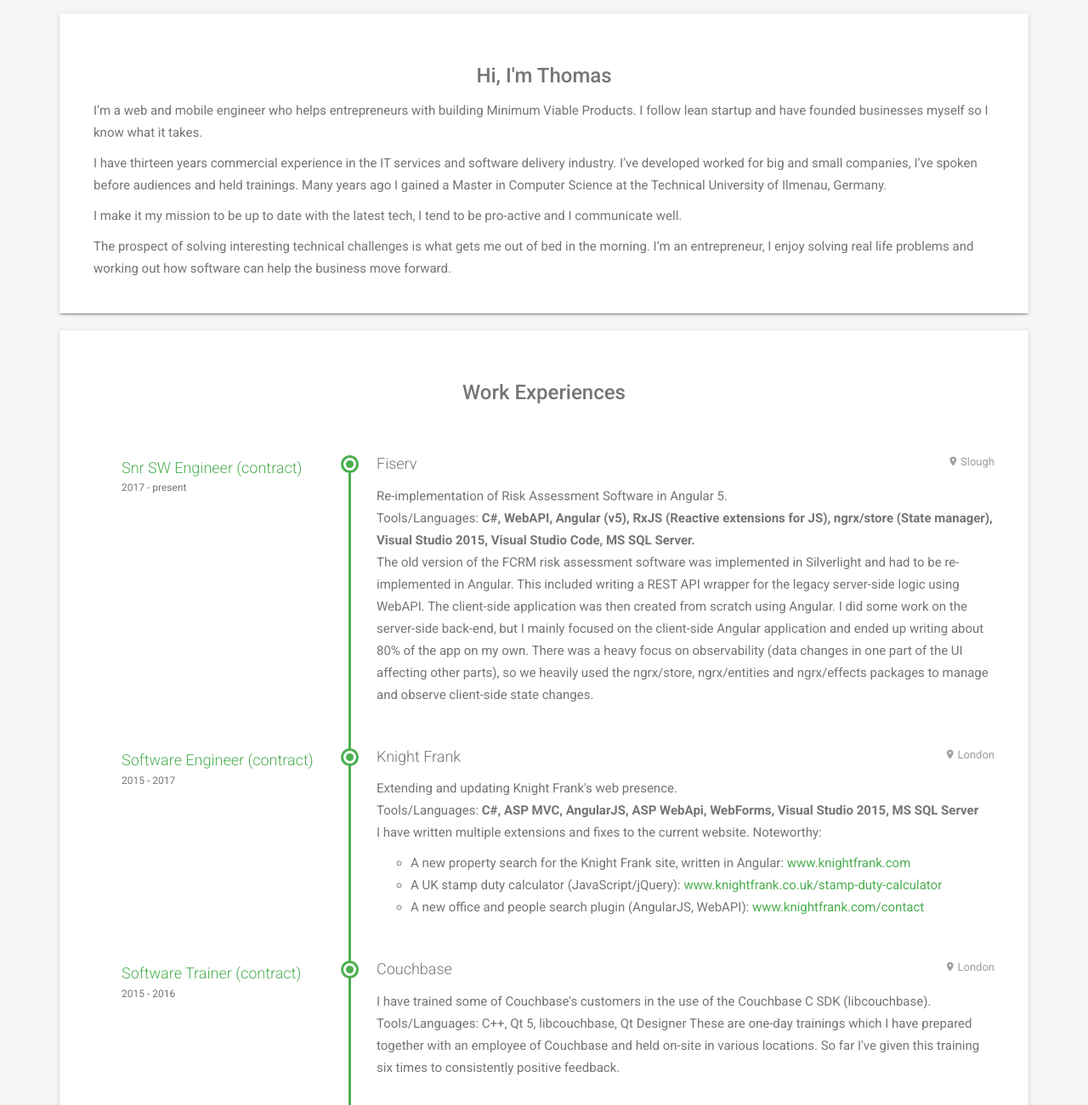
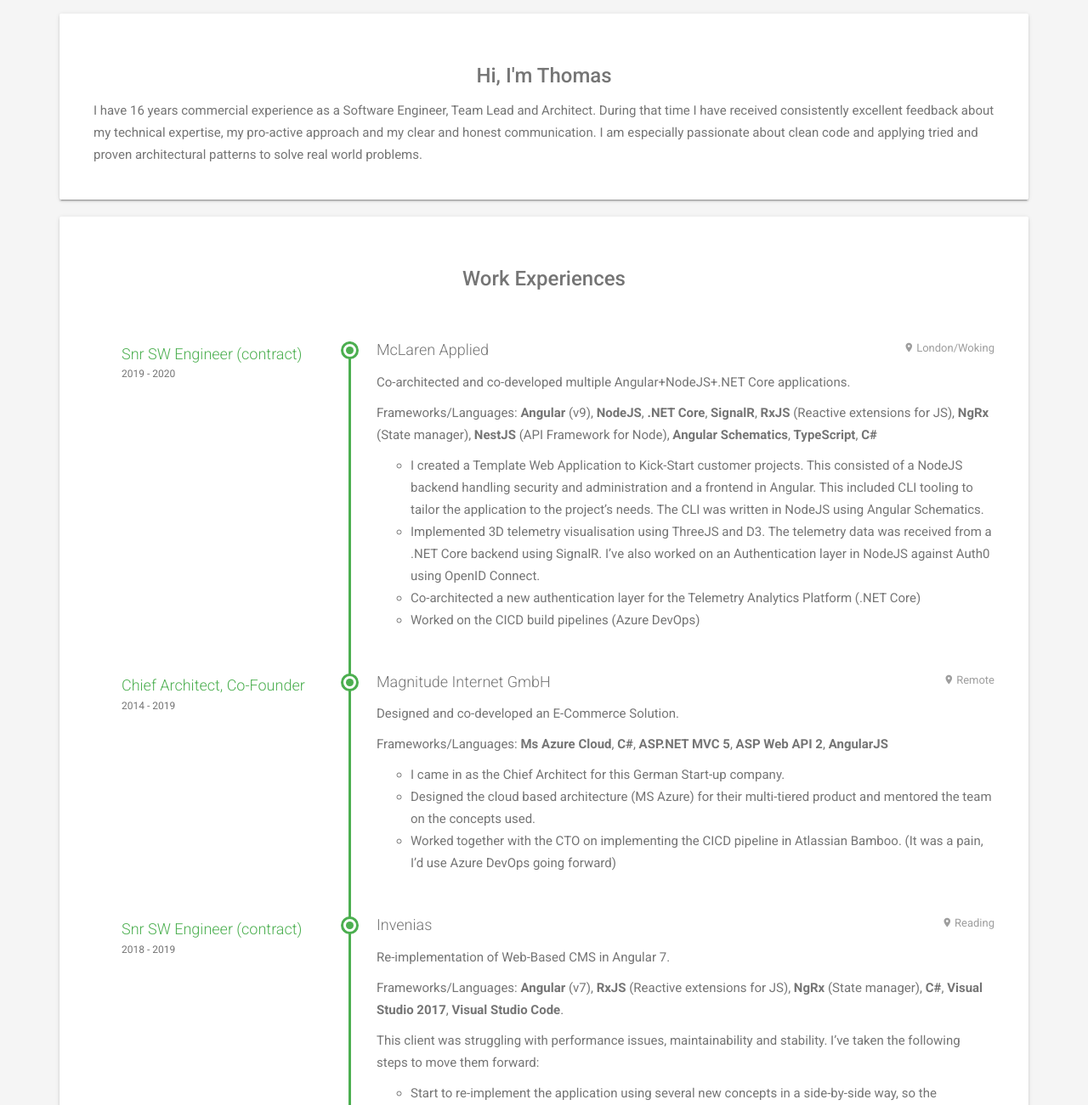
Before and after one commit to tkglaser/tkglaser.github.io, a Jekyll site: the page built from content/about.html, in a window 1280 px wide and 1400 px high, scrolled down 387 px, cut to the strip 99-1400 px from the top of the window. Shown: the whole strip at 85% size. Built offline with Jekyll 4.4.1, drawn with Linux system fonts in a browser that asks for light colours; some of the changed text lies outside the part shown.

Commit message:
About me

```diff
--- a/content/about.html
+++ b/content/about.html
@@ -20,18 +20,13 @@
   <div class="card card-block card-block-big">
     <h3 class="fw-500 text-center">Hi, I'm Thomas</h3>
 {% capture bio %}
-I'm a web and mobile engineer who helps entrepreneurs with building Minimum Viable Products.
-I follow lean startup and have founded businesses myself so I know what it takes.
-
-I have thirteen years commercial experience in the IT services
-and software delivery industry. I've developed worked for big and small companies, I've spoken before audiences
-and held trainings. Many years ago I gained a Master in Computer Science at the Technical University of Ilmenau, Germany.
-
-I make it my mission to be up to date with the latest tech, I tend to be pro-active and I communicate well.
-
-The prospect of solving interesting technical challenges is what gets me out of bed in the morning.
-I'm an entrepreneur, I enjoy solving real life problems and working out how software can help the
-business move forward.
+I have 16 years commercial experience as a Software Engineer,
+Team Lead and Architect. During that time I have received
+consistently excellent
+feedback about my technical expertise, my pro-active approach and my
+clear and honest communication. I am especially passionate about clean code
+and applying tried and proven architectural patterns to solve
+real world problems.
 
 {% endcapture %}
 {{ bio | markdownify }}
@@ -41,10 +36,89 @@
     <h3 class="text-center fw-500 mb-6">Work Experiences</h3>
     <ul class="ms-timeline-left">
       <li class="ms-timeline-left-item wow fadeInUp">
+        <h4>McLaren Applied</h4>
+        <div class="ms-timeline-left-left">
+          <h4 class="color-primary">Snr SW Engineer (contract)</h4>
+          <time class="ms-timeline-left-time">2019 - 2020</time>
+        </div>
+        <span class="ms-timeline-left-city">London/Woking</span>
+{% capture mclaren_text %}
+Co-architected and co-developed multiple Angular+NodeJS+.NET Core applications.
+
+Frameworks/Languages: **Angular** (v9), **NodeJS**, **.NET Core**,
+**SignalR**, **RxJS** (Reactive extensions for JS),
+**NgRx** (State manager),
+**NestJS** (API Framework for Node), **Angular Schematics**, **TypeScript**, **C#**
+
+* I created a Template Web Application to Kick-Start customer projects. This
+  consisted of a NodeJS backend handling security and administration and a
+  frontend in Angular. This included CLI tooling to tailor the application to
+  the project's needs. The CLI was written in NodeJS using Angular Schematics.
+* Implemented 3D telemetry visualisation using ThreeJS and D3. The telemetry data
+  was received from a .NET Core backend using SignalR. I've also worked on an
+  Authentication layer in NodeJS against Auth0 using OpenID Connect.
+* Co-architected a new authentication layer for the Telemetry Analytics
+  Platform (.NET Core)
+* Worked on the CICD build pipelines (Azure DevOps)
+{% endcapture %}
+{{ mclaren_text | markdownify }}
+      </li>
+      <li class="ms-timeline-left-item wow fadeInUp">
+        <h4>Magnitude Internet GmbH</h4>
+        <div class="ms-timeline-left-left">
+          <h4 class="color-primary">Chief Architect, Co-Founder</h4>
+          <time class="ms-timeline-left-time">2014 - 2019</time>
+        </div>
+        <span class="ms-timeline-left-city">Remote</span>
+{% capture magnitude_text %}
+Designed and co-developed an E-Commerce Solution.
+
+Frameworks/Languages: **Ms Azure Cloud**, **C#**, **ASP.NET MVC 5**,
+**ASP Web API 2**, **AngularJS**
+
+* I came in as the Chief Architect for this German Start-up company.
+* Designed the cloud based architecture (MS Azure) for their
+  multi-tiered product and mentored the team on the concepts used.
+* Worked together with the CTO on implementing the CICD
+  pipeline in Atlassian Bamboo. (It was a pain, I'd use Azure DevOps going forward)
+{% endcapture %}
+{{ magnitude_text | markdownify }}
+      </li>
+      <li class="ms-timeline-left-item wow fadeInUp">
+        <h4>Invenias</h4>
+        <div class="ms-timeline-left-left">
+          <h4 class="color-primary">Snr SW Engineer (contract)</h4>
+          <time class="ms-timeline-left-time">2018 - 2019</time>
+        </div>
+        <span class="ms-timeline-left-city">Reading</span>
+{% capture invenias_text %}
+Re-implementation of Web-Based CMS in Angular 7.
+
+Frameworks/Languages: **Angular** (v7), **RxJS** (Reactive extensions for JS),
+**NgRx** (State manager), **C#**, **Visual Studio 2017**,
+**Visual Studio Code**.
+
+This client was struggling with performance issues, maintainability and
+stability. I’ve taken the following steps to move them forward:
+
+* Start to re-implement the application using several new concepts in
+  a side-by-side way, so the improvements can be seen immediately.
+  Many new features were implemented along the way.
+* Introduce NgRx for client-side state management and caching.
+* Migrate from Angular 4 to Angular 7 to take advantage of
+  out-of-the-box performance improvements.
+* Move them to the new Angular CLI build system. This took dev builds
+  from 8 minutes down to 2.
+* Set up code linting to highlight anti-patterns and use of deprecated features.
+* Mentor the team on all the new concepts so that they can to move forward.
+{% endcapture %}
+{{ invenias_text | markdownify }}
+      </li>
+      <li class="ms-timeline-left-item wow fadeInUp">
         <h4>Fiserv</h4>
         <div class="ms-timeline-left-left">
           <h4 class="color-primary">Snr SW Engineer (contract)</h4>
-          <time class="ms-timeline-left-time">2017 - present</time>
+          <time class="ms-timeline-left-time">2017 - 2018</time>
         </div>
         <span class="ms-timeline-left-city">Slough</span>
         <p>
@@ -196,6 +270,19 @@
             <div class="row">
               <div class="col-md-12">
                 <div class="pr-1 pl-1">
+                  <h4 class="color-primary fw-500 md-1">Microsoft Certified Azure Solutions Architect Expert</h4>
+                  <img style="max-width: 200px;" src="/assets/img/azure-solutions-architect-expert-600x600.png">
+                  <div><a href="https://www.youracclaim.com/badges/b073dbea-6abf-46b0-b0bc-78c25334c459/linked_in_profile">Microsoft Certified: Azure Solutions Architect Expert</a></div>
+                  <span class="small">2020</span>
+                  <p class="small mt-1">
+                    Earning the Azure Solutions Architect Expert certification demonstrates skills and knowledge to advise stakeholders and translate business requirements into secure, scalable, and reliable solutions. Candidates have advanced experience and knowledge across various aspects of IT operations, including networking, virtualization, identity, security, business continuity, disaster recovery, data management, budgeting, and governance - managing how decisions in each area affects an overall solution.
+                  </p>
+                </div>
+              </div>
+            </div>
+            <div class="row">
+              <div class="col-md-12">
+                <div class="pr-1 pl-1">
                   <h4 class="color-primary fw-500 md-1">Microsoft Certified Professional</h4>
                   <div><strong>70-532</strong> Developing Microsoft Azure Solutions</div>
                   <span class="small">2017</span>
```
